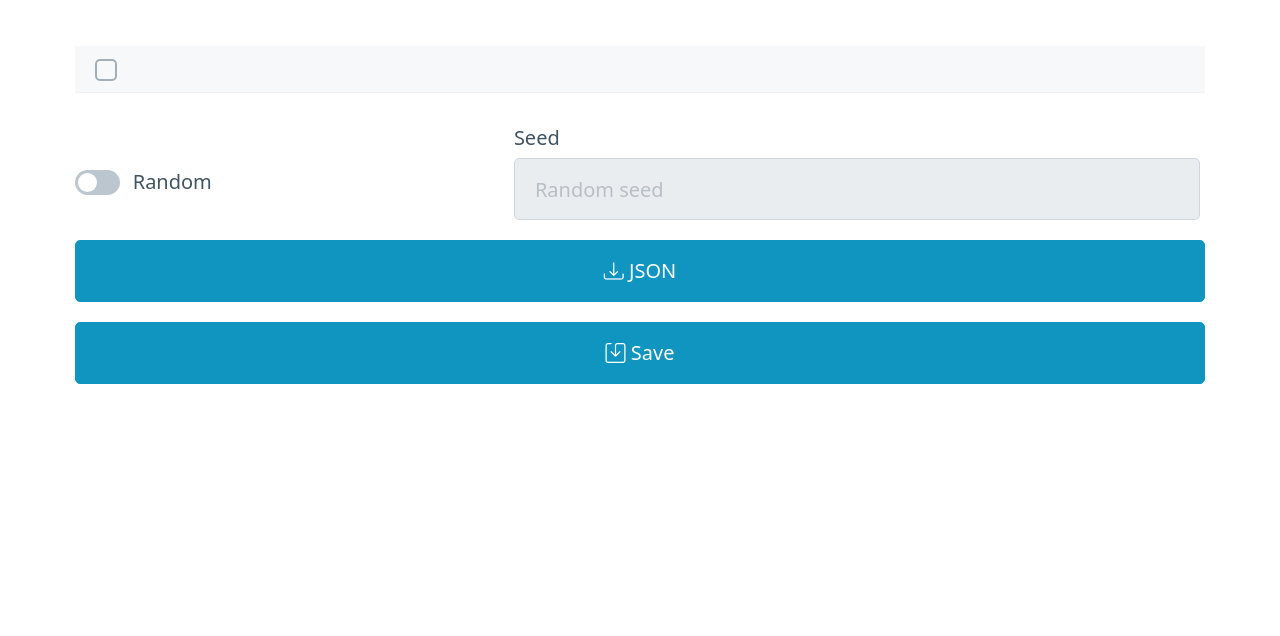
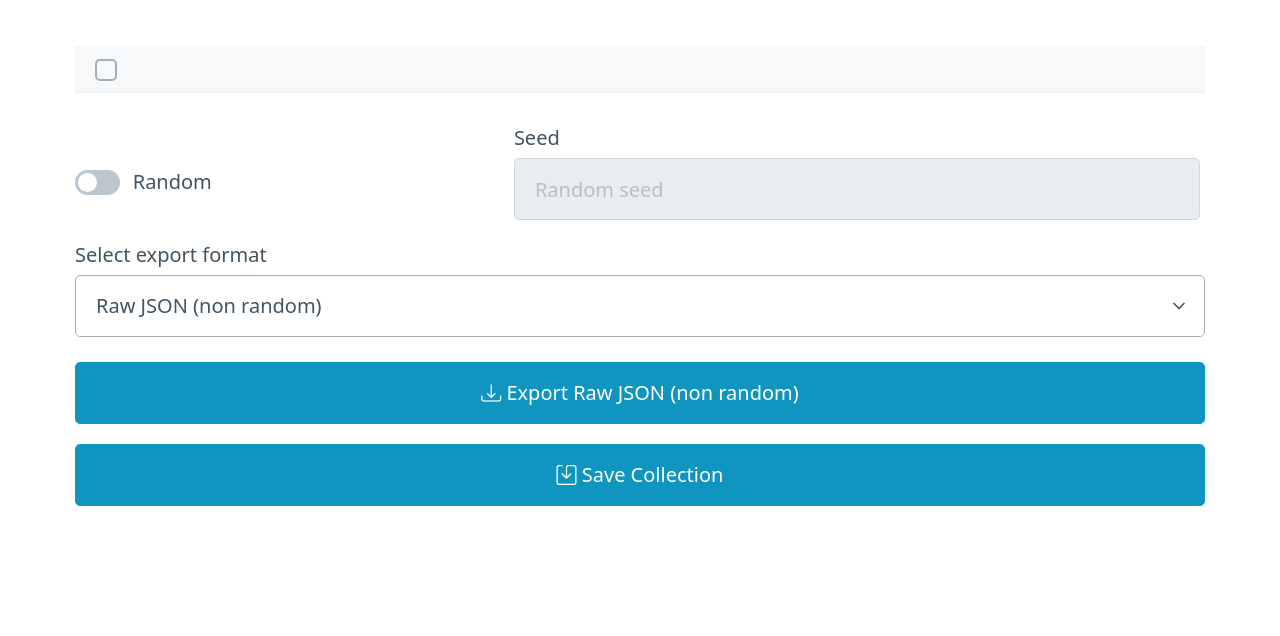
Before and after one commit to ProfSchimd/quiz-app, a Django app: page /question/show in a window 1280 px wide. Shown: the part 436-1072 px from the top of the page. Before the commit the page ends 820 px from the top, so only its background shows below. Run offline with Django 4.2, Linux system fonts and the light colour scheme; the visitor is signed in with stand-in values (Sample User, id 1); data that the repository does not hold is empty.

Commit message:
Added LaTeX export (pyquiz integration).
Started integration between the frontend and the pyquiz backend.
Currently, QuizApp support (through the question/show route) export of
quiz in LaTeX format. At the moment it only exports text (no solution
yet) and it doesn't allow for multiple generation (i.e., multiple
tracks). These features will be added later.

No other render is currently support, but they will be added in next
commits.

```diff
--- a/quiz_app/QuizApp/views.py
+++ b/quiz_app/QuizApp/views.py
@@ -1,18 +1,18 @@
 import json
 import random
-from typing import Any
 
 from django.contrib.auth.mixins import PermissionRequiredMixin
 from django.db.models import Q
-from django.forms.models import BaseModelForm
 from django.http import HttpResponse
 from django.shortcuts import get_object_or_404, redirect, render
 from django.views.generic.edit import CreateView
 
+from pyquiz.pyquiz import parse_question_json, create_quiz
+from pyquiz.rendering.latex_rendering import latex_render_strings
+
 from .forms import QuestionForm, UploadFileForm
 from .models import Collection, Question, Subject, Tag
 
-from pyquiz.pyquiz import parse_question_json, create_quiz
 
 # Views implemented with Django helpers
 class CreateTagView(PermissionRequiredMixin, CreateView):
@@ -91,23 +91,48 @@ def question_list(request):
 
 def question_export(request):
     if request.method == "POST":
-        # question_ids = [key.split("_")[1] for key in request.POST if key.startswith("id_")]
-        # questions = Question.objects.filter(pk__in=question_ids)
         questions = questions_from_post(request.POST)
+        format = request.POST.get("format")
         response = HttpResponse(
             content_type="application/json",
             headers={"Content-Disposition": 'attachment; filename="export.json"'},
         )
         jsonQuestions = [q.to_json() for q in questions]
+        # If Raw JSON is selected, the raw questions (non-random) are exported
+        if not format or format == "raw-json":
+            response = HttpResponse(
+                content_type="application/json",
+                headers={"Content-Disposition": 'attachment; filename="export.json"'},
+            )
+            json.dump(jsonQuestions, response, ensure_ascii=False, indent=4)
+            return response
+
+        # Otherwise renders selected (possibly randomized) questions
+
         if request.POST.get("random"):
             seed = request.POST.get("seed")
             random.seed(seed)
 
-            jsonQuestions = create_quiz(parse_question_json(jsonQuestions), len(questions))
-            jsonQuestions = [q.to_dict() for q in jsonQuestions]
-        json.dump(jsonQuestions, response, ensure_ascii=False, indent=4)
+        jsonQuestions = create_quiz(parse_question_json(jsonQuestions), len(questions))
+
+
+        if format == "latex":
+            text, _ = latex_render_strings(jsonQuestions, None, 1)
+            response = HttpResponse(
+                content=text,
+                content_type="text/x-tex",
+                headers={"Content-Disposition": 'attachment; filename="quiz.tex"'},
+            )
+            return response
+
+        # If we reach this point, we don't support the selected format. This can be an
+        # error or the support is under development.
+        response = HttpResponse(
+            content_type="application/json",
+            headers={"Content-Disposition": 'attachment; filename="error.json"'},
+        )
+        json.dump({"Error": f"Unsupported export format: {format}"}, response, ensure_ascii=False, indent=4)
         return response
-    return redirect("question_show")
 
 def question_create(request):
     if request.method == "POST":
--- a/quiz_app/pyquiz/rendering/latex_rendering.py
+++ b/quiz_app/pyquiz/rendering/latex_rendering.py
@@ -1,4 +1,14 @@
 from .. import util
+
+# TODO: In order to add 'exam' class support we need to make some changes to the code.
+# - Add 'use_exam_class' flag that distinguished "standard" LaTeX and 'exam' class
+# - Template file for 'exam' class
+# - Switch from \section to \question using points
+# - Replace the multiple choice rendering: (i) itemize becomes (ii) use \choice and \CorrectChoice
+# - Replace fill rendering to use \fillin
+# - Implement solution with \printsolutions toggled
+# - Review the general layout of the resulting file
+#
 
 fill_placeholder = ".................."
 
@@ -111,8 +121,11 @@ def latex_render_by_type(q):
         text, solution = latex_render_composite(q)
     return text, solution
 
+# Same as latex_render, but uses strings in place of files (template, text, and solution)
 
-def latex_render(questions: list, template_file: str, text_file: str, solution_file: str, track_n: str):
+def latex_render_strings(questions: list, template: str, track_n: str):
+    if template is None:
+        template = latex_template_raw
     text_content = ''
     solved_content = ''
     for i, q in enumerate(questions, 1):
@@ -121,6 +134,14 @@ def latex_render(questions: list, template_file: str, text_file: str, solution_f
         text, solution = latex_render_by_type(q)
         text_content += text
         solved_content += solution
+    out_text = template.replace('%%--CONTENT--%%', text_content).replace('%%--FOOTRIGHT--%%', f'T:{track_n}')
+    out_solution = template.replace('%%--CONTENT--%%', solved_content).replace('%%--FOOTRIGHT--%%', f'T:{track_n}')
+
+    return (out_text, out_solution)
+
+
+def latex_render(questions: list, template_file: str, text_file: str, solution_file: str, track_n: str):
+    text_content, solved_content = latex_render_strings(questions, open(template_file).read(), track_n)
 
     # Text output
     out = open(template_file).read()
@@ -133,3 +154,50 @@ def latex_render(questions: list, template_file: str, text_file: str, solution_f
     out = out.replace('%%--CONTENT--%%', solved_content)
     out = out.replace('%%--FOOTRIGHT--%%', f'T:{track_n}')
     open(solution_file, 'w').write(out)
+
+
+
+latex_template_raw = r"""
+\documentclass{article}
+% \documentclass{exam}
+\usepackage[a4paper, total={7in, 8.5in}]{geometry}
+\usepackage[utf8]{inputenc}
+% Uncomment for Verdana font
+% \usepackage{DejaVuSansCondensed}
+% \renewcommand*\familydefault{\sfdefault} %% Only if the base font of the document is to be sans serif
+\usepackage{amssymb}
+\usepackage{array}
+\usepackage{fancyhdr}
+\renewcommand{\headrulewidth}{0pt}
+
+% Uncomment \usepackage below for the page background pattern (to help students)
+% Patterns: std, dot ruled
+% Colorsets: std, ghostly
+% \usepackage[pattern=dot, colorset=ghostly, textarea]{gridpapers}
+
+\title{Quiz}
+
+\begin{document}
+
+\pagestyle{fancy}
+\fancyhf{}
+\fancyhf[HC]{
+    \begin{tabular}{|m{3.5in}|m{1.25in}|m{1.75in}|}
+    \hline
+    &&\\[-9pt]
+    Cognome e Nome & Classe  & Data\\[3pt]
+    \hline
+    \end{tabular}
+}
+\fancyhf[FR]{
+    %%--FOOTRIGHT--%%
+}
+
+%%--CONTENT--%%
+
+% \fillwithdottedlines{\stretch{1}}
+% \pagebreak
+% \fillwithdottedlines{\stretch{1}}
+
+\end{document}
+"""
--- /dev/null
+++ b/quiz_app/quiz/static/js/question_show.js
@@ -0,0 +1,10 @@
+"use strict";
+
+window.addEventListener("load", function() {
+    const formatSelector = document.querySelector("#formatSelector");
+    const exportButton = document.querySelector("#exportButton");
+    exportButton.innerText = ` Export ${formatSelector.options[formatSelector.selectedIndex].text}`;
+    formatSelector.addEventListener("change", function() {
+        exportButton.innerText = ` Export: ${this.options[this.selectedIndex].text}`;
+    });
+});
--- a/quiz_app/templates/QuizApp/question/question_list.html
+++ b/quiz_app/templates/QuizApp/question/question_list.html
@@ -2,6 +2,7 @@
 {% load static %}
 {% block extra_scripts %}
 <script src="{% static '/js/question_filter.js' %}"></script>
+<script src="{% static '/js/question_show.js' %}"></script>
 {% endblock %}
 {% block content %}
 <h1>Questions</h1>
@@ -9,7 +10,7 @@
     {% csrf_token %}
 
     {% block question_list %}
-        {% include "QuizApp/question/question_list_as_table.html" %}
+    {% include "QuizApp/question/question_list_as_table.html" %}
     {% endblock %}
 
     <fieldset>
@@ -22,9 +23,24 @@
                 Seed
                 <input id="randomSeed" name="seed" type="text" placeholder="Random seed" disabled required>
             </label>
-         </div>
-        <button formaction={% url 'question_export' %} class="bi bi-download" role="button"> JSON</button>
-        <button formaction={% url 'collection_from_questions' %} class="bi bi-save"> Save</button>
+        </div>
+        <!-- <input type="hidden" name="format" id="formatField" value="json"> -->
+        <label for="formatSelector">
+            Select export format
+            <select name="format" id="formatSelector">
+                <option value="raw-json">Raw JSON (non random)</option>
+                <option value="latex">LaTeX</option>
+                <option value="latex-exam">LaTeX (Exam class)</option>
+                <option value="html">HTML</option>
+                <option value="text">Text</option>
+                <option value="markdown">Markdown</option>
+                <option value="moodle">Moodle</option>
+            </select>
+
+        </label>
+
+        <button id="exportButton" formaction={% url 'question_export' %} class="bi bi-download" role="button"> Export Raw JSON</button>
+        <button formaction={% url 'collection_from_questions' %} class="bi bi-save"> Save Collection</button>
     </fieldset>
 </form>
 {% endblock %}
--- a/quiz_app/templates/base.html
+++ b/quiz_app/templates/base.html
@@ -6,6 +6,7 @@
     <meta name="viewport" content="width=device-width, initial-scale=1.0">
     <link rel="icon" type="image/x-icon" href="{% static 'favicon.ico' %}"/>
     <link rel="stylesheet" href="https://cdn.jsdelivr.net/npm/@picocss/pico@1/css/pico.classless.min.css">
+    <!-- <link rel="stylesheet" href="https://cdn.jsdelivr.net/npm/@picocss/pico@2/css/pico.min.css"/> -->
     <link rel="stylesheet" href="{% static 'css/style.css' %}">
     <link rel="stylesheet" href="https://cdn.jsdelivr.net/npm/bootstrap-icons@1.10.5/font/bootstrap-icons.css">
     {% block script %}
```
Also changed, not shown: README.md.
